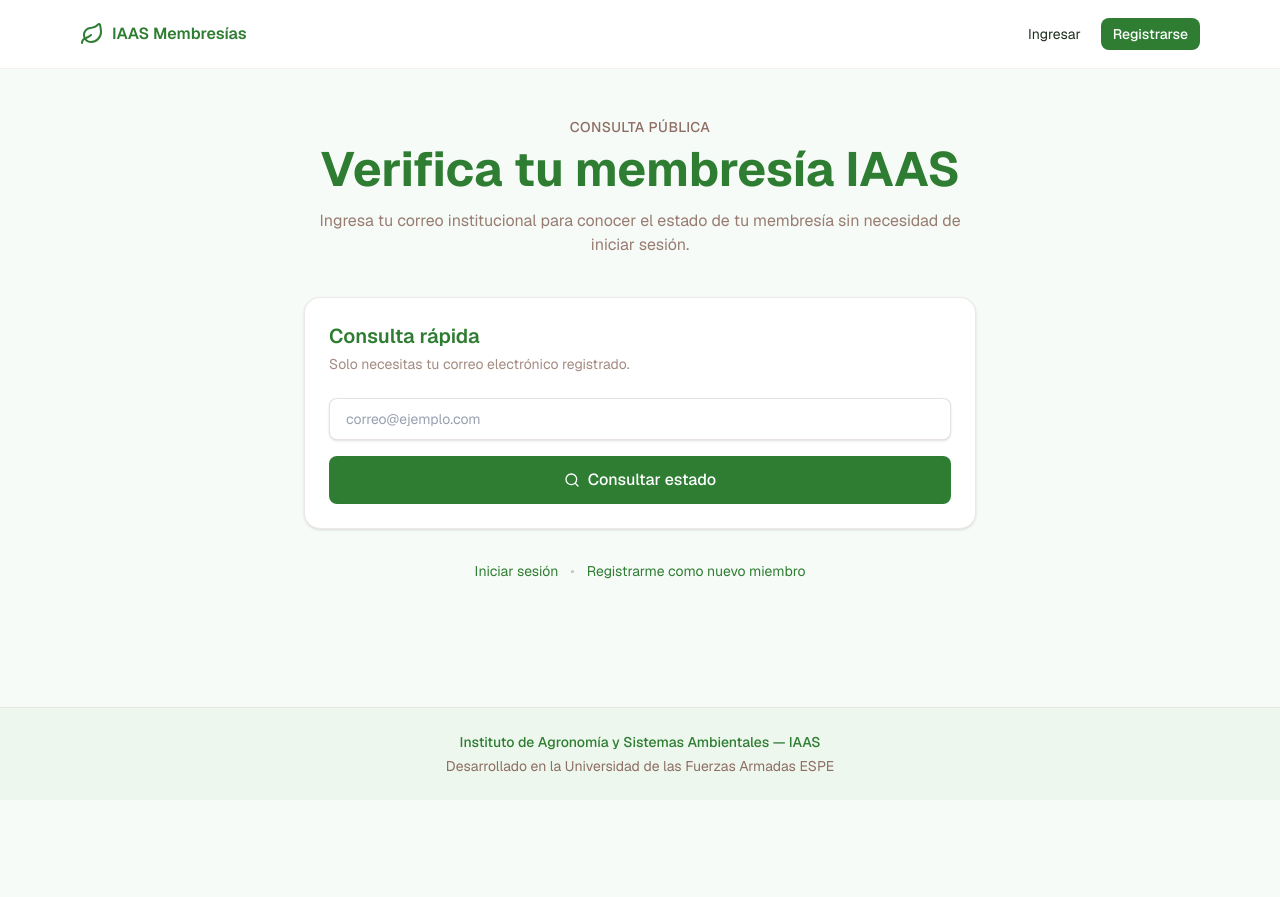
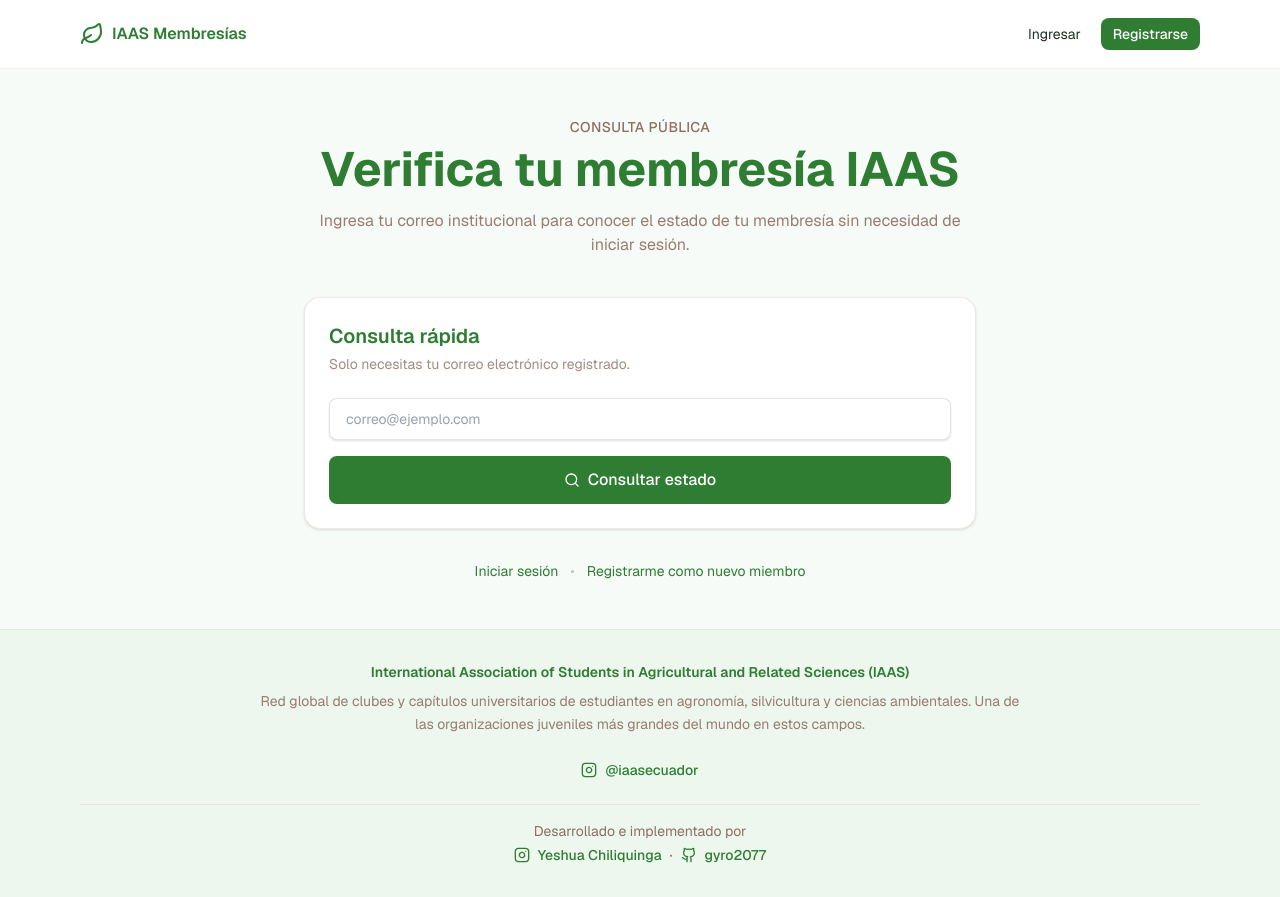
Before and after one commit to gyro2077/iaas-membresia, a Next.js app: page / in a window 1280 px wide. Before the commit the page ends 800 px from the top, so only its background shows below. Built offline with nearby package versions, Linux system fonts and the light colour scheme; no server answers.

Commit message:
arreglado footer

```diff
--- a/src/components/Footer.tsx
+++ b/src/components/Footer.tsx
@@ -1,9 +1,95 @@
+import Link from "next/link";
+
+function InstagramIcon({ className }: { className?: string }) {
+  return (
+    <svg
+      xmlns="http://www.w3.org/2000/svg"
+      viewBox="0 0 24 24"
+      fill="none"
+      stroke="currentColor"
+      strokeWidth="2"
+      strokeLinecap="round"
+      strokeLinejoin="round"
+      className={className}
+      aria-hidden
+    >
+      <rect width="20" height="20" x="2" y="2" rx="5" ry="5" />
+      <path d="M16 11.37A4 4 0 1 1 12.63 8 4 4 0 0 1 16 11.37z" />
+      <line x1="17.5" x2="17.51" y1="6.5" y2="6.5" />
+    </svg>
+  );
+}
+
+function GithubIcon({ className }: { className?: string }) {
+  return (
+    <svg
+      xmlns="http://www.w3.org/2000/svg"
+      viewBox="0 0 24 24"
+      fill="none"
+      stroke="currentColor"
+      strokeWidth="2"
+      strokeLinecap="round"
+      strokeLinejoin="round"
+      className={className}
+      aria-hidden
+    >
+      <path d="M15 22v-4a4.8 4.8 0 0 0-1-3.5c3 0 6-2 6-5.5.08-1.25-.27-2.48-1-3.5.28-1.15.28-2.35 0-3.5 0 0-1 0-3 1.5-2.64-.5-5.36-.5-8 0C6 2 5 2 5 2c-.3 1.15-.3 2.35 0 3.5A5.403 5.403 0 0 0 4 9c0 3.5 3 5.5 6 5.5-.39.49-.68 1.05-.85 1.65-.17.6-.22 1.23-.15 1.85v4" />
+      <path d="M9 18c-4.51 2-5-2-7-2" />
+    </svg>
+  );
+}
+
 export function Footer() {
   return (
     <footer className="mt-auto border-t border-iaas-earth/10 bg-iaas-light/60">
-      <div className="mx-auto max-w-6xl px-4 py-6 text-center text-sm text-iaas-earth">
-        <p className="font-medium text-iaas-green">Instituto de Agronomía y Sistemas Ambientales — IAAS</p>
-        <p className="mt-1">Desarrollado en la Universidad de las Fuerzas Armadas ESPE</p>
+      <div className="mx-auto max-w-6xl space-y-4 px-4 py-8 text-center text-sm text-iaas-earth">
+        <div>
+          <p className="font-semibold text-iaas-green">
+            International Association of Students in Agricultural and Related Sciences (IAAS)
+          </p>
+          <p className="mx-auto mt-2 max-w-3xl leading-relaxed text-iaas-earth/90">
+            Red global de clubes y capítulos universitarios de estudiantes en agronomía, silvicultura
+            y ciencias ambientales. Una de las organizaciones juveniles más grandes del mundo en estos
+            campos.
+          </p>
+        </div>
+
+        <div className="flex flex-wrap items-center justify-center gap-4">
+          <Link
+            href="https://www.instagram.com/iaasecuador/"
+            target="_blank"
+            rel="noopener noreferrer"
+            className="inline-flex items-center gap-2 rounded-lg px-3 py-2 font-medium text-iaas-green transition-colors hover:bg-iaas-light hover:text-iaas-green/80"
+          >
+            <InstagramIcon className="h-4 w-4" />
+            @iaasecuador
+          </Link>
+        </div>
+
+        <div className="border-t border-iaas-earth/10 pt-4">
+          <p>Desarrollado e implementado por</p>
+          <p className="mt-1 flex flex-wrap items-center justify-center gap-x-2 gap-y-1 font-medium text-iaas-green">
+            <Link
+              href="https://www.instagram.com/yeshua_chill/"
+              target="_blank"
+              rel="noopener noreferrer"
+              className="inline-flex items-center gap-2 hover:underline"
+            >
+              <InstagramIcon className="h-4 w-4" />
+              Yeshua Chiliquinga
+            </Link>
+            <span className="text-iaas-earth">·</span>
+            <Link
+              href="https://github.com/gyro2077"
+              target="_blank"
+              rel="noopener noreferrer"
+              className="inline-flex items-center gap-2 hover:underline"
+            >
+              <GithubIcon className="h-4 w-4" />
+              gyro2077
+            </Link>
+          </p>
+        </div>
       </div>
     </footer>
   );
```
